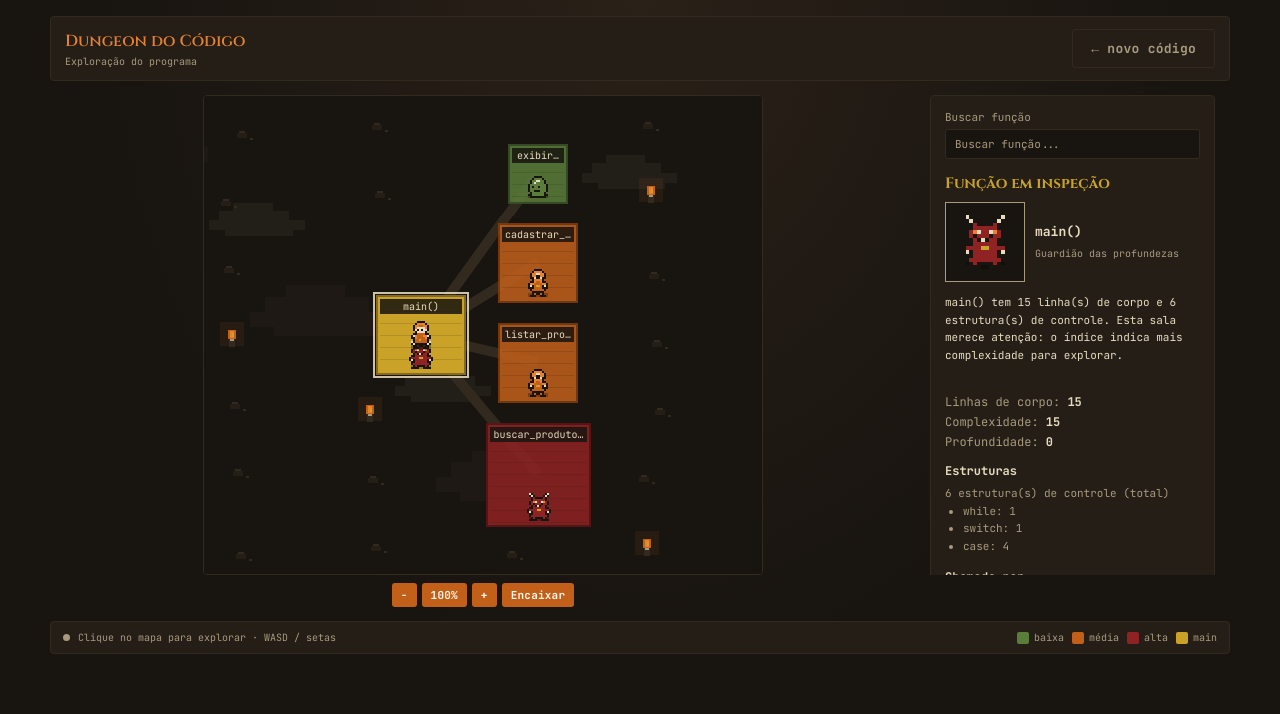
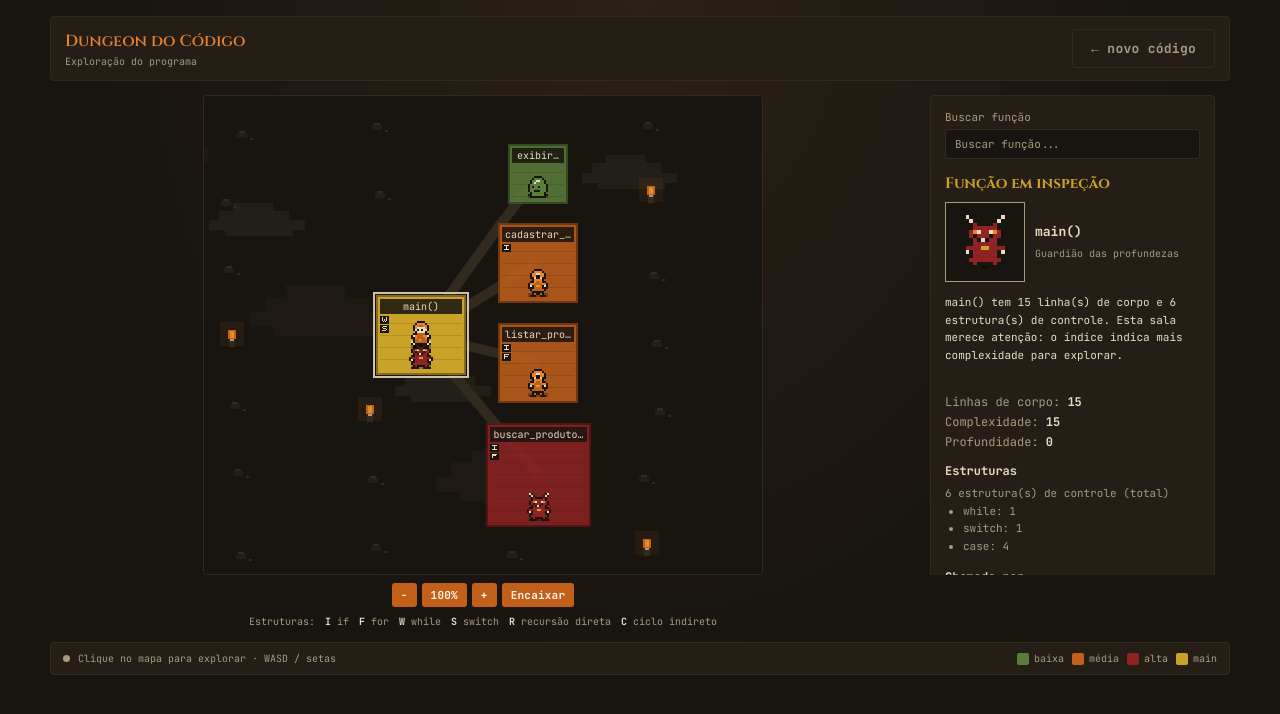
Before and after one commit to murilo-mg/dungeon-do-codigo, a website with bundled scripts: page index.html in a window 1280 px wide. Both pictures are taken after a click on the button "Gerar dungeon". Built offline with nearby package versions, Linux system fonts and the light colour scheme.

Commit message:
feat: adiciona marcadores estruturais nas salas

```diff
--- a/css/estilo.css
+++ b/css/estilo.css
@@ -650,6 +650,34 @@ textarea:focus-visible {
   font-size: 11px;
 }
 
+.legenda-estrutural,
+.legenda-estrutural ul {
+  display: flex;
+  flex-wrap: wrap;
+  justify-content: center;
+  gap: 4px 10px;
+}
+
+.legenda-estrutural {
+  width: min(100%, 560px);
+  color: var(--pergaminho-fraco);
+  font-size: 10px;
+}
+
+.legenda-estrutural ul {
+  list-style: none;
+  margin: 0;
+  padding: 0;
+}
+
+.legenda-estrutural li {
+  white-space: nowrap;
+}
+
+.legenda-estrutural strong {
+  color: var(--pergaminho);
+}
+
 .workspace-inspetor {
   min-width: 0;
   max-height: 480px;
--- a/index.html
+++ b/index.html
@@ -102,6 +102,17 @@
         <button id="camera-aproximar" type="button" aria-label="Aproximar zoom">+</button>
         <button id="camera-encaixar" type="button">Encaixar</button>
       </div>
+      <section class="legenda-estrutural" aria-label="Legenda dos marcadores das salas">
+        <span>Estruturas:</span>
+        <ul>
+          <li><strong>I</strong> if</li>
+          <li><strong>F</strong> for</li>
+          <li><strong>W</strong> while</li>
+          <li><strong>S</strong> switch</li>
+          <li><strong>R</strong> recursão direta</li>
+          <li><strong>C</strong> ciclo indireto</li>
+        </ul>
+      </section>
     </div>
 
     <aside class="workspace-inspetor">
--- a/js/jogo.js
+++ b/js/jogo.js
@@ -5,12 +5,14 @@ import { corPorSala } from './masmorra.js';
 import { criarCenario, desenharFundo, desenharDecoracoes } from './cenario.js';
 import { criarSegmentosDeCorredores } from './corredores.js';
 import { alterarZoom, atualizarCamera, criarCamera, definirZoom, encaixarCamera } from './camera.js';
-import { PALETA } from './pixelArt.js';
+import { GLIFOS_MARCADORES, PALETA, desenharPixels } from './pixelArt.js';
+import { obterMarcadoresEstruturais } from './semanticaVisual.js';
 import { desenharCriatura } from './criaturas.js';
 import { criarParticulasDeEntrada, atualizarParticulas, desenharParticulas } from './efeitos.js';
 import { criarPersonagem, atualizarPersonagem, desenharPassos, desenharPersonagem } from './personagem.js';
 
 const POSICAO_INICIAL_JOGADOR = { x: 280, y: 240 };
+const CORES_MARCADORES = { 1: PALETA.pergaminho };
 
 let funcaoDeNotificacaoControles = null;
 let contexto = null;
@@ -370,5 +372,21 @@ function desenharSala(sala) {
   contexto.fillText(nome, x + sala.largura / 2, y + 15);
   desenharCriatura(contexto, sala.complexidade, x + sala.largura / 2,
     y + sala.altura - 20, 2, preferenciaMovimento.matches ? 0 : tempoCena + sala.x / 100);
+  desenharMarcadoresDaSala(sala, x, y);
   contexto.restore();
 }
+
+function desenharMarcadoresDaSala(sala, x, y) {
+  const { estruturas, chamada } = obterMarcadoresEstruturais(sala);
+  estruturas.forEach((marcador, indice) => {
+    desenharMarcador(marcador, x + 4, y + 21 + indice * 9);
+  });
+  if (chamada) desenharMarcador(chamada, x + sala.largura - 13, y + 21);
+}
+
+function desenharMarcador(marcador, x, y) {
+  contexto.fillStyle = PALETA.pedraEscura;
+  contexto.fillRect(x, y, 9, 8);
+  desenharPixels(contexto, GLIFOS_MARCADORES[marcador],
+    CORES_MARCADORES, x + 2, y + 1, 1);
+}
--- a/js/pixelArt.js
+++ b/js/pixelArt.js
@@ -3,6 +3,15 @@ export const PALETA = {
   pedraEscura: '#181410', pedra: '#241e17', pedraClara: '#332a1f',
   pergaminho: '#e8dcc0', pergaminhoFraco: '#a89a7d', brasa: '#c2601a',
   brasaClara: '#e9822f', musgo: '#5a7d3a', sangue: '#8f2323', ouro: '#c9a227',
+};
+
+export const GLIFOS_MARCADORES = {
+  I: ['11111', '..1..', '..1..', '..1..', '11111'],
+  F: ['11111', '1....', '1111.', '1....', '1....'],
+  W: ['1...1', '1...1', '1.1.1', '1.1.1', '.1.1.'],
+  S: ['.1111', '1....', '.111.', '....1', '1111.'],
+  R: ['1111.', '1...1', '1111.', '1.1..', '1..1.'],
+  C: ['.1111', '1....', '1....', '1....', '.1111'],
 };
 
 export function desenharPixels(contexto, desenho, cores, x, y, escala = 2, espelhar = false) {
--- /dev/null
+++ b/js/semanticaVisual.js
@@ -0,0 +1,16 @@
+// Seleciona sinais visuais a partir dos metadados já calculados da função.
+const ESTRUTURAS = [
+  ['if', 'I'],
+  ['for', 'F'],
+  ['while', 'W'],
+  ['switch', 'S'],
+];
+
+export function obterMarcadoresEstruturais(sala) {
+  return {
+    estruturas: ESTRUTURAS
+      .filter(([tipo]) => sala.estruturasPorTipo?.[tipo] > 0)
+      .map(([, marcador]) => marcador),
+    chamada: sala.recursivaDireta ? 'R' : sala.participaDeCiclo ? 'C' : null,
+  };
+}
```
Also changed, not shown: docs/ARQUITETURA.md (+8 -4 lines), docs/DECISOES.md (+1 -1 lines), docs/ESTADO_ATUAL.md (+5 -4 lines), docs/PLANO_TECNICO.md (+4 -3 lines), testes/ambiente.js (+8 -0 lines), testes/interface.test.js (+16 -0 lines), testes/jogo.test.js (+78 -0 lines), testes/semanticaVisual.test.js (added, +70 -0 lines).
